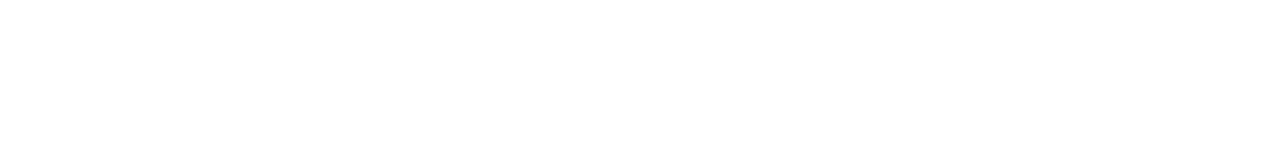
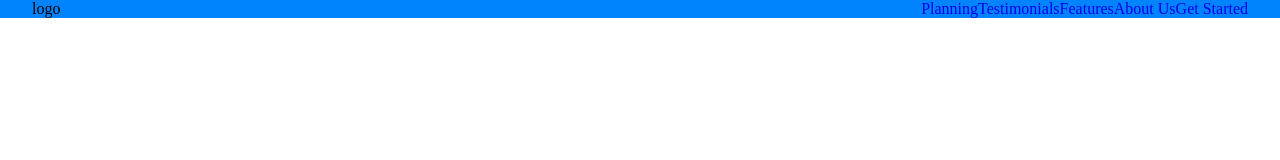
Before and after one commit to Mikel3010/htmlcss-responsive-layout, a plain HTML site: page index.html in a window 1280 px wide. Drawn offline with Linux system fonts and the light colour scheme.

Commit message:
struttura header

```diff
--- a/css/style.css
+++ b/css/style.css
@@ -4,12 +4,48 @@
     padding: 0;
     box-sizing: border-box;
 }
+:root{
+    --first-color: #9792e4;
+    --secondary-color: #0084fd;
+    --secondary-color-light: #b5ddff;
+}
 /* common  */
-
+.container{
+    padding-left: 2rem;
+    padding-right: 2rem;
+}
+.flex{
+    display: flex;
+}
+.justify-content-between{
+    justify-content: space-between;
+}
 /* typo  */
 
 /* header  */
-
+header {
+    background-color: var(--secondary-color);
+}
+header .main-nav{
+    display: none;
+}
+.main-nav li{
+    list-style: none;
+}
+header li a{
+    text-decoration: none;
+}
 /* main  */
 
 /* footer  */
+
+/* media  */
+
+@media screen and (min-width: 992px) {
+    header .main-nav{
+        display: block;
+    }
+    header .burger{
+        display: none;
+    }
+}
--- a/index.html
+++ b/index.html
@@ -5,11 +5,27 @@
     <meta http-equiv="X-UA-Compatible" content="IE=edge">
     <meta name="viewport" content="width=device-width, initial-scale=1.0">
     <title>Responsive Layout</title>
-    <link rel="stylesheet" href="/css/style.css">
+    <link rel="stylesheet" href="./css/style.css">
 </head>
 <body>
     <!-- inizio header  -->
-    <header></header>
+    <header>
+        <div class="container">
+            <div class="flex justify-content-between">
+                <div class="logo">logo</div>
+                <div class="burger">menu</div>
+                <nav class="main-nav">
+                    <ul class="flex">
+                        <li><a href="#">Planning</a></li>
+                        <li><a href="#">Testimonials</a></li>
+                        <li><a href="#">Features</a></li>
+                        <li><a href="#">About Us</a></li>
+                        <li><a href="#">Get Started</a></li>
+                    </ul>
+                </nav>
+            </div>
+        </div>
+    </header>
     <!-- fine heder  -->
     <!-- inizio main  -->
     <main></main>
```
